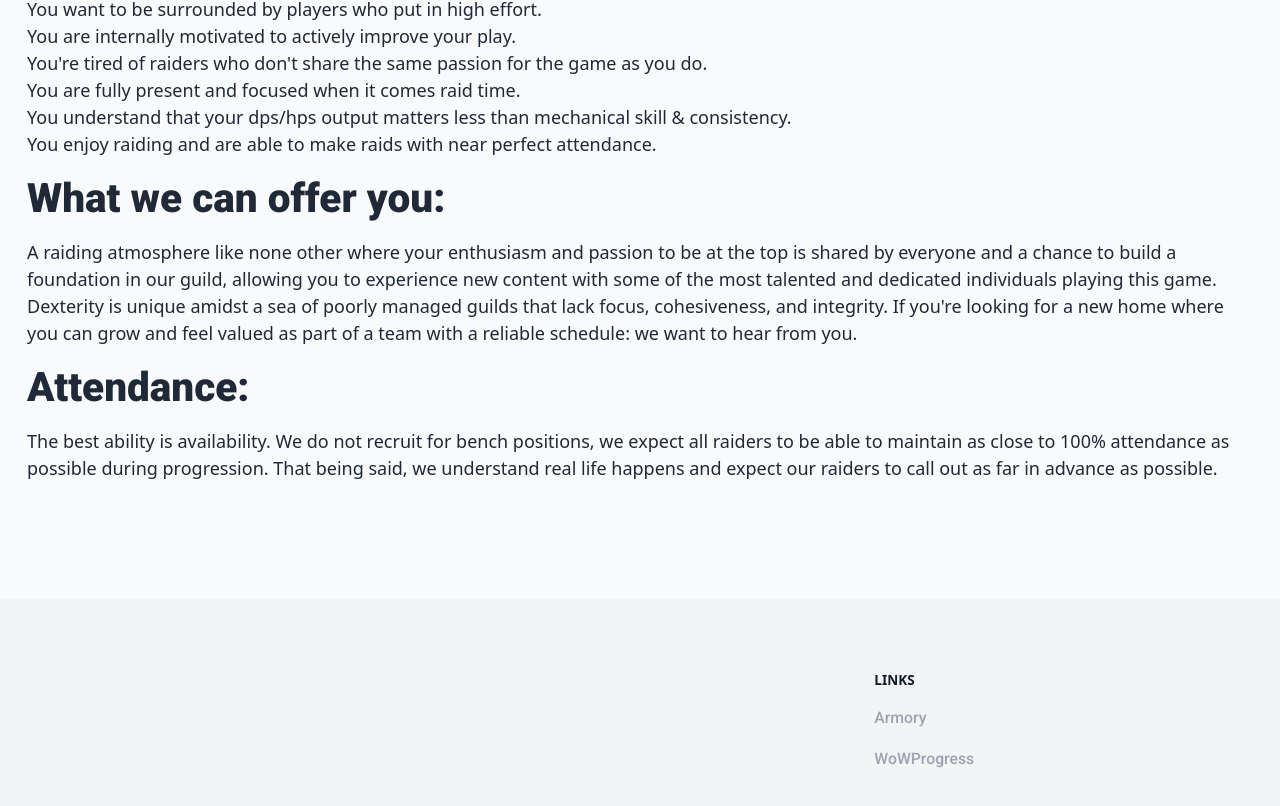
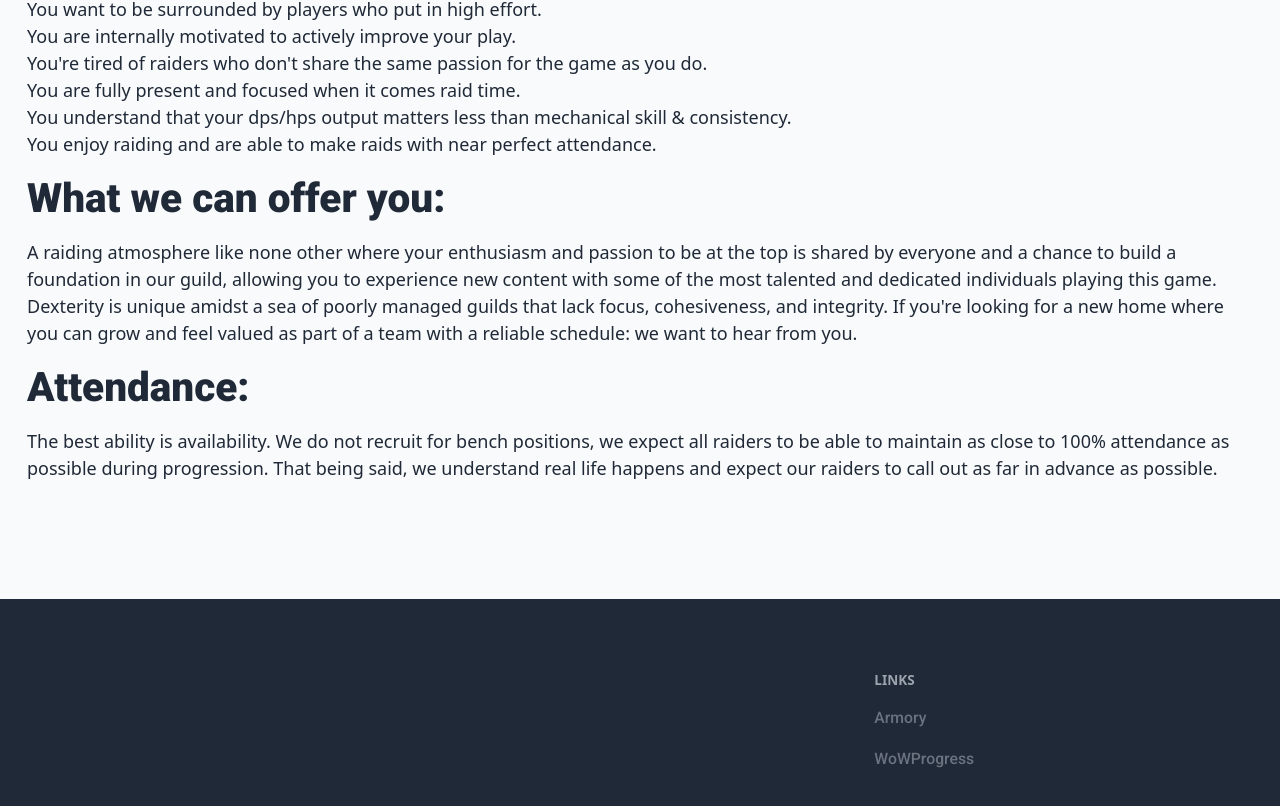
Before and after one commit to onnenon/dexterity_site, a Vue app: page / in a window 1280 px wide. Shown: the part 1291-2097 px from the top of the page. Built offline with nearby package versions, Linux system fonts and the light colour scheme.

Commit message:
Updated footer colors

```diff
--- a/src/components/Footer.vue
+++ b/src/components/Footer.vue
@@ -6,15 +6,15 @@
       justify-center
       p-16
       mt-20
-      bg-gray-100
-      text-gray-400
+      bg-gray-800
+      text-gray-500
     "
   >
     <div class="flex flex-wrap flex-auto flex-row max-w-screen-xl">
       <div class="foot-third"></div>
       <div class="foot-third"></div>
       <div class="foot-third">
-        <div class="text-gray-900 font-semibold pb-4 text-xs text-roboto">
+        <div class="text-gray-400 font-semibold pb-4 text-xs text-roboto">
           LINKS
         </div>
         <a
@@ -49,7 +49,7 @@ export default defineComponent({
   @apply flex flex-auto font-medium text-sm pb-4 font-roboto;
 }
 .foot-link {
-  @apply hover:text-gray-900;
+  @apply hover:text-gray-300;
 }
 .foot-third {
   @apply flex flex-auto flex-col md:w-1/3 justify-center px-10;
--- a/src/components/roster/MemberTile.vue
+++ b/src/components/roster/MemberTile.vue
@@ -41,7 +41,7 @@ export default defineComponent({
 
 <style>
 .tile {
-  @apply flex flex-row md:w-5/12 flex-auto md:flex-initial bg-gray-800 rounded-lg mx-4 mb-4 h-32 py-4 shadow-lg;
+  @apply flex flex-row md:w-5/12 flex-auto md:flex-initial bg-gray-800 rounded-xl mx-4 mb-4 h-32 py-4 shadow-lg;
 }
 .text {
   @apply flex text-gray-50 text-2xl font-bold break-all;
```
